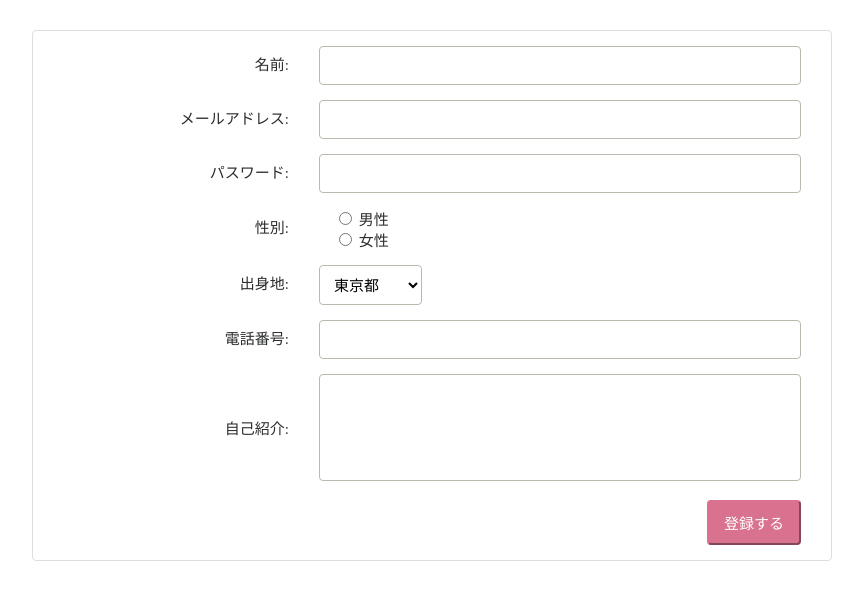
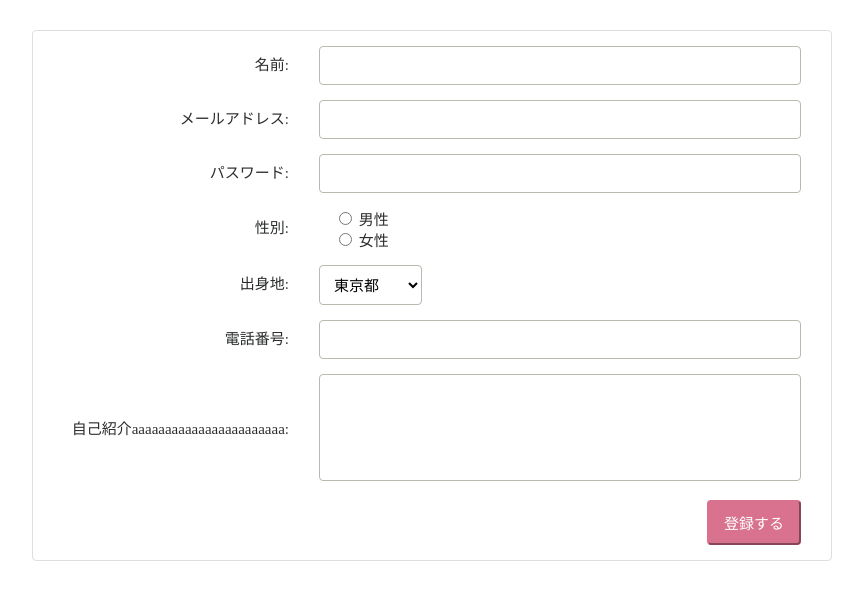
Before and after one commit to latimeria02/HelloGit, a website: page index.html in a window 1280 px wide. Shown: the whole page, without its empty margins (208-1071 px from the left). Drawn offline with Linux system fonts and the light colour scheme.

Commit message:
introduce

```diff
--- a/index.html
+++ b/index.html
@@ -59,7 +59,7 @@
                     </div>
                 </div>
                 <div class="row fieldset">
-                    <label class="col-6 col-lg-2">自己紹介: </label>
+                    <label class="col-6 col-lg-2">自己紹介aaaaaaaaaaaaaaaaaaaaaaa: </label>
                     <div class="col-6 col-lg-4">
                         <textarea name="bio" rows="5"></textarea>
                     </div>
```
